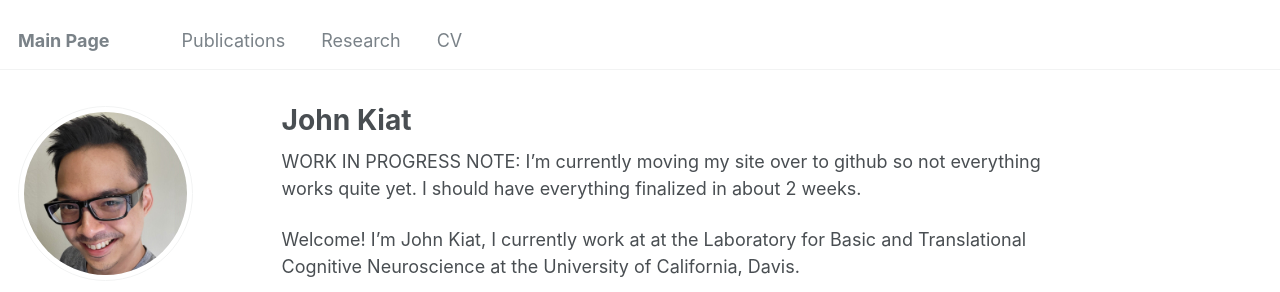
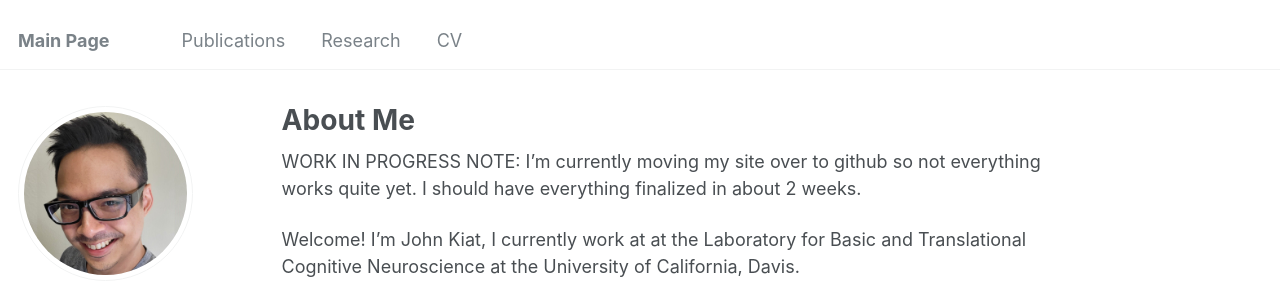
Before and after one commit to Johnkiat/johnkiat.github.io, a Jekyll site: the page built from _pages/about.md, in a window 1280 px wide and 900 px high. Shown: the top 292 px of the window. Built offline with Jekyll 4.4.1, drawn with Linux system fonts in a browser that asks for light colours; some web fonts are replaced.

Commit message:
Update about.md

```diff
--- a/_pages/about.md
+++ b/_pages/about.md
@@ -1,6 +1,6 @@
 ---
 permalink: /
-title: "John Kiat"
+title: "About Me"
 author_profile: true
 redirect_from:
   - /about/
```
